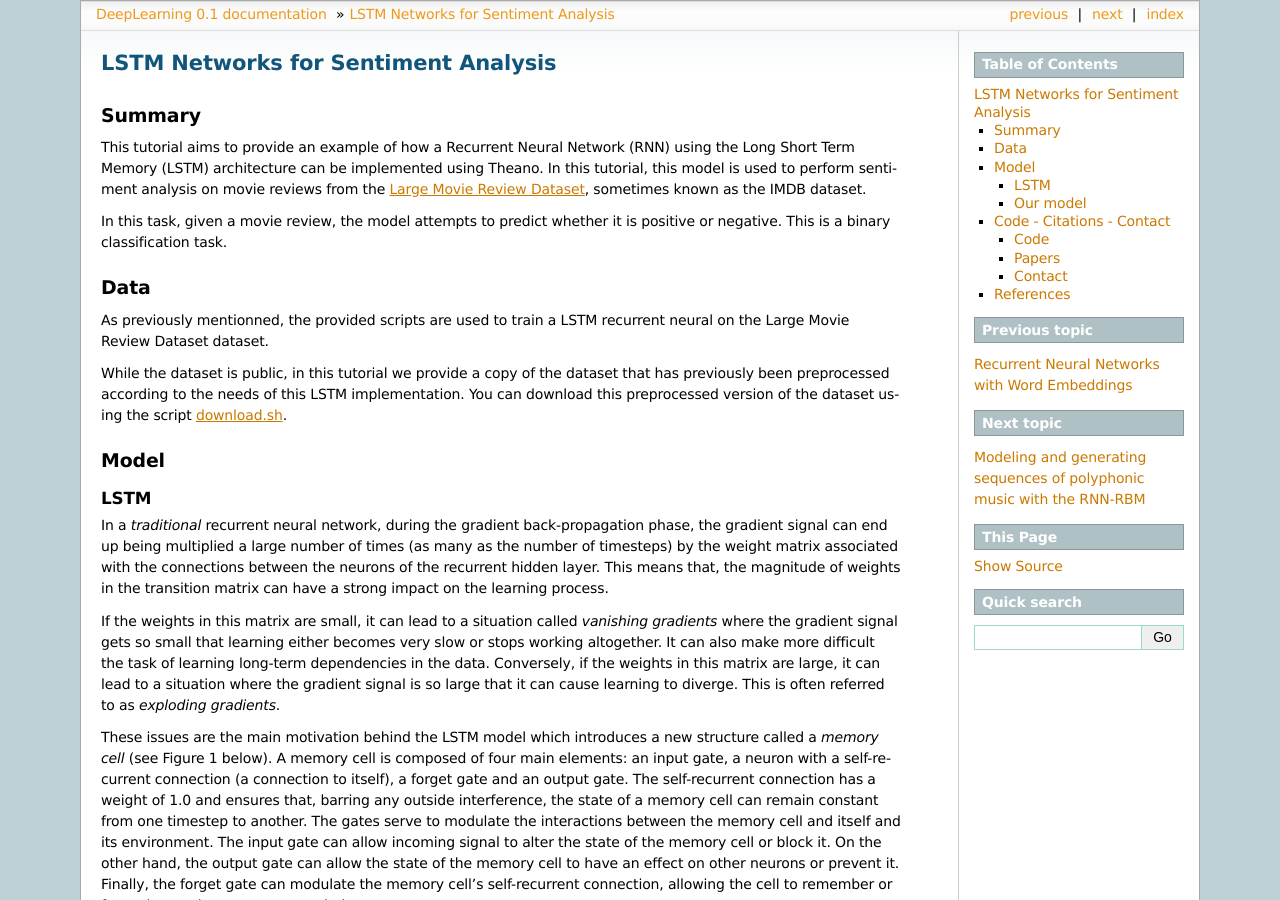
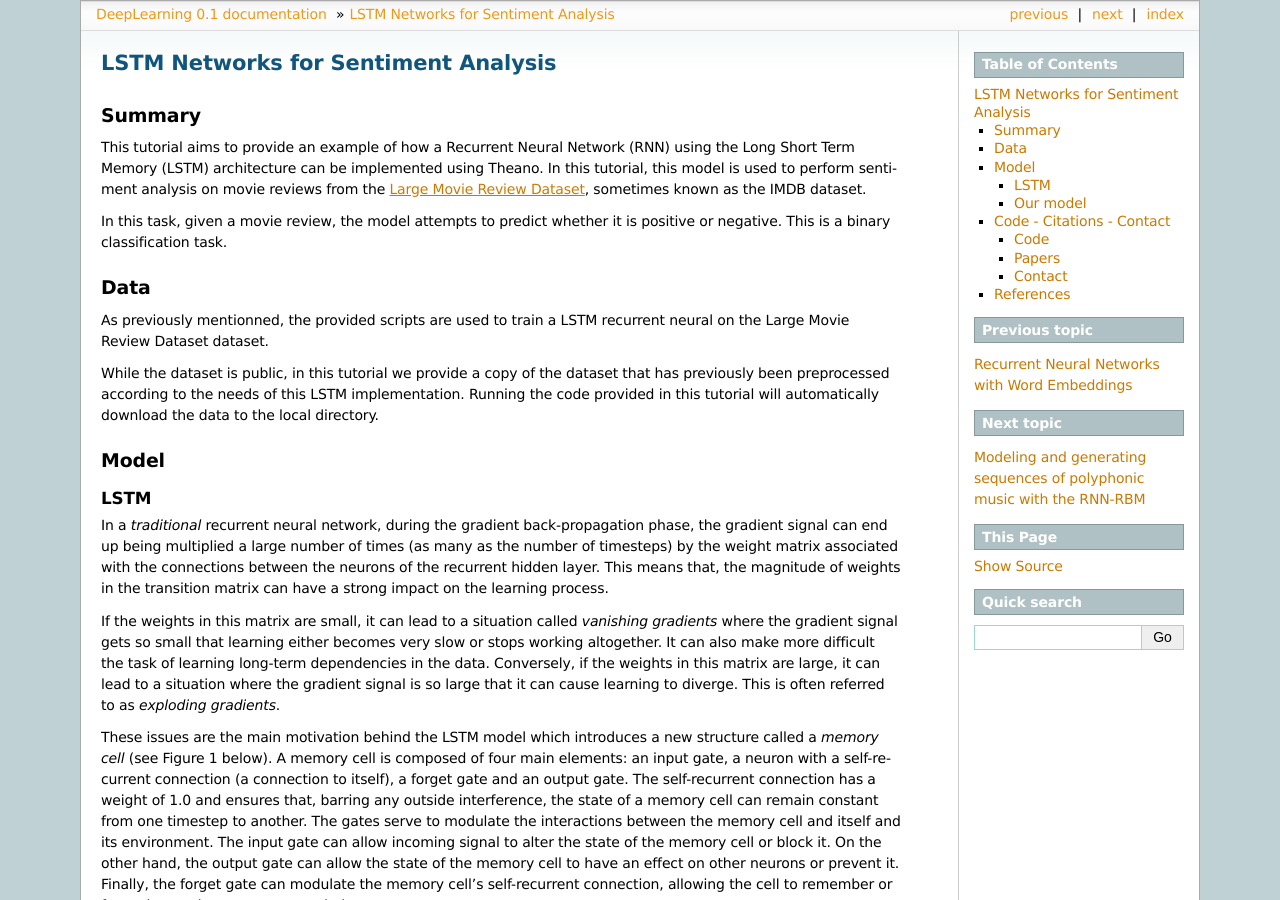
Before and after one commit to lisa-lab/DeepLearningTutorials, a Sphinx documentation site: the page built from doc/lstm.txt, in a window 1280 px wide and 900 px high. Built offline with Sphinx 7.4.7, drawn with Linux system fonts in a browser that asks for light colours; formulas are drawn with MathJax 3; pages that are not in the unit, such as notebooks, are missing from menus; some of the changed text lies outside the part shown.

Commit message:
Remove references to downloading the data

```diff
--- a/doc/lstm.txt
+++ b/doc/lstm.txt
@@ -24,9 +24,8 @@
 
 While the dataset is public, in this tutorial we provide a copy of the dataset
 that has previously been preprocessed according to the needs of this LSTM
-implementation. You can download this preprocessed version of the dataset
-using the script `download.sh
-<https://raw.githubusercontent.com/lisa-lab/DeepLearningTutorials/master/data/download.sh>`_.
+implementation. Running the code provided in this tutorial will automatically
+download the data to the local directory.
 
 Model
 +++++
@@ -184,14 +183,14 @@
 
 * `imdb.py <http://deeplearning.net/tutorial/code/imdb.py>`_ : Secondary script. Handles the loading and preprocessing of the IMDB dataset.
 
-After downloading both the scripts, downloading the data and
-putting all those files in the same folder, the user can run the code by
-calling:
+After downloading both scripts and putting both in the same folder, the user
+can run the code by calling:
 
 .. code-block:: bash
 
     THEANO_FLAGS="floatX=float32" python train_lstm.py
 
+The script will automatically download the data and decompress it.
 
 Papers
 ======
```
